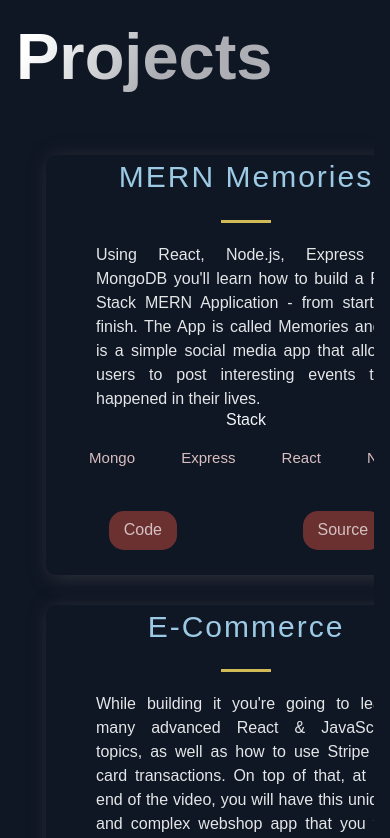
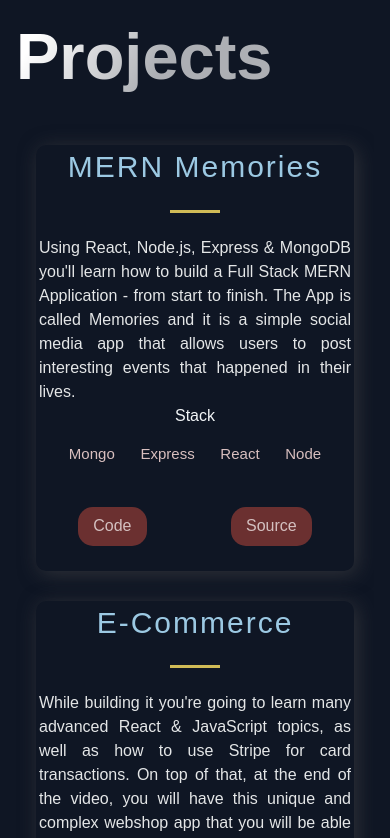
Before and after one commit to Shivam-Sharma-1/Simple-Portfolio-Website, a Next.js app: page / in a window 390 px wide. Shown: the part 1100-1938 px from the top of the page. Built offline with nearby package versions, Linux system fonts and the light colour scheme.

Commit message:
feat: add responsiveness to projects section

```diff
--- a/src/components/Projects/ProjectStyles.js
+++ b/src/components/Projects/ProjectStyles.js
@@ -14,6 +14,13 @@ export const GridContainer = styled.section`
     place-items: center;
     column-gap: 2rem;
     row-gap: 3rem;
+
+    @media ${(props) => props.theme.breakpoints.sm} {
+        display: flex;
+        flex-direction: column;
+        padding: 2rem;
+        padding-bottom: 0;
+    }
 `
 
 export const BlogCard = styled.div`
@@ -21,6 +28,10 @@ export const BlogCard = styled.div`
     box-shadow: 3px 3px 20px rgba(80, 78, 78, 0.5);
     text-align: center;
     width: 400px;
+
+    @media ${(props) => props.theme.breakpoints.sm} {
+        width: 100%;
+    }
 `
 
 export const TitleContent = styled.div`
@@ -63,6 +74,10 @@ export const CardInfo = styled.p`
     font-style: 2rem;
     line-height: 24px;
     text-align: justify;
+
+    @media ${(props) => props.theme.breakpoints.sm} {
+        padding:.3rem
+    }
 `
 
 export const UtilityList = styled.ul`
@@ -81,7 +96,7 @@ export const ExternalLinks = styled.a`
     border-radius: 15px;
     transition: 0.5s;
     &:hover{
-    background: #801414;
+        background: #801414;
     }
 `
 
```
